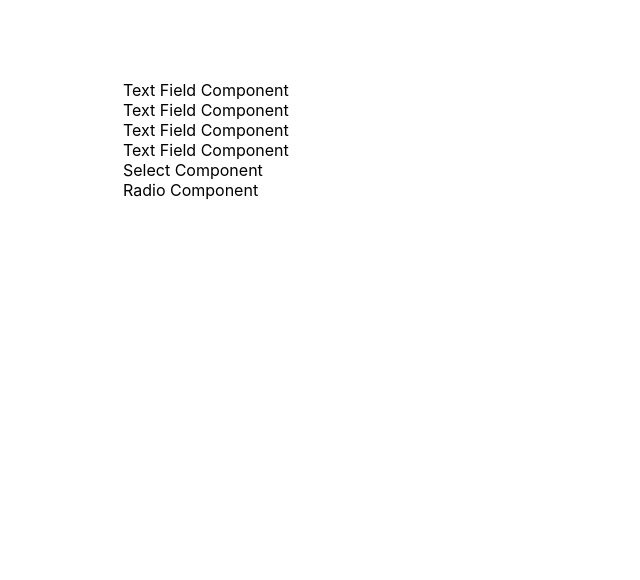
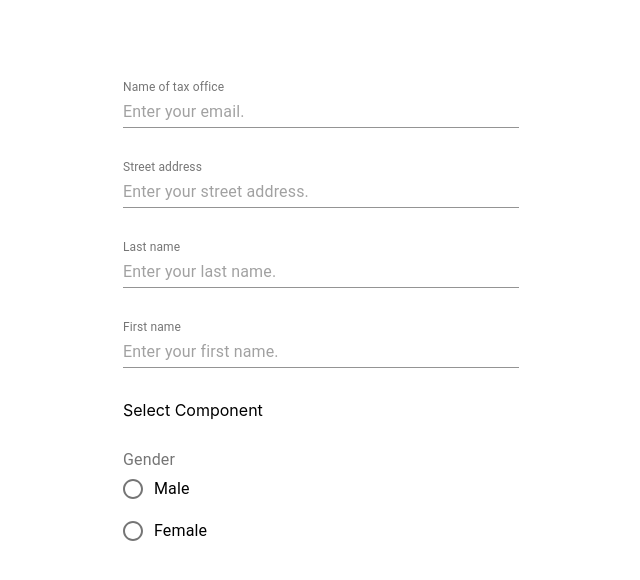
Before and after one commit to rstock08/avalara-coding-challenge, a React (Create React App) app: page / in a window 1280 px wide. Shown: the top 580 px of the page, without its empty margins (319-959 px from the left). Built offline with nearby package versions, Linux system fonts and the light colour scheme.

Commit message:
Textfield and radio buttons working

```diff
--- a/src/components/FormComponent.tsx
+++ b/src/components/FormComponent.tsx
@@ -1,6 +1,6 @@
-import { Container, TextField } from "@material-ui/core";
+import { Container } from "@material-ui/core";
 import React from "react";
-import { IFields, IForm, IFormFieldsData } from "../containers/FormContainer";
+import { IFormFieldsData } from "../containers/FormContainer";
 import TextComponent from "./TextFieldComponent";
 import SelectComponent from "./SelectComponent";
 import RadioComponent from "./RadioComponent";
@@ -13,13 +13,30 @@ interface IFormComponentProps {
 function mapFormInputFields(field: IFormFieldsData) {
     switch (field.type) {
         case "text": {
-            return <TextComponent />
+            return (
+                <TextComponent
+                    value={field.value}
+                    name={field.name}
+                    label={field.label}
+                    description={field.description}
+                    key={field.displayOrder}
+                />
+            )
         }
         case "select": {
             return <SelectComponent />
         }
         case "radio": {
-            return <RadioComponent />
+            return (
+                <RadioComponent
+                    value={field.value}
+                    name={field.name}
+                    label={field.label}
+                    description={field.description}
+                    key={field.displayOrder}
+                    options={field.options as string[]}
+                />
+            )
         }
         default: {
             return null;
@@ -34,7 +51,11 @@ export default function FormComponent(props: IFormComponentProps) {
         <Container maxWidth="xs" style={{ paddingTop: "5rem" }}>
 
             {props.formData.map((field: IFormFieldsData) => {
-                return mapFormInputFields(field)
+                return (
+                    <div style={{ paddingBottom: "2rem" }}>
+                        {(mapFormInputFields(field))}
+                    </div>
+                )
             })}
 
         </Container>
--- a/src/components/RadioComponent.tsx
+++ b/src/components/RadioComponent.tsx
@@ -1,9 +1,27 @@
+import { FormControlLabel, FormLabel, Radio, RadioGroup } from "@material-ui/core";
 import React from "react";
 
-export default function RadioComponent(){
+interface IRadioProps {
+    key: number;
+    value?: string;
+    name: string;
+    label: string;
+    description: string;
+    options: string[];
+    //handleChange(val: any): void;
+}
+
+export default function RadioComponent(props: IRadioProps) {
     return (
-        <div>
-            Radio Component
-        </div>
+        <React.Fragment>
+            <FormLabel component="legend">{props.label}</FormLabel>
+            <RadioGroup key={props.key} name={props.name} value={props.value}>
+                {
+                    props.options.map((option) => {
+                        return (<FormControlLabel value={option} control={<Radio />} label={option} />)
+                    })
+                }
+            </RadioGroup>
+        </React.Fragment>
     )
 }
--- a/src/components/TextFieldComponent.tsx
+++ b/src/components/TextFieldComponent.tsx
@@ -1,9 +1,27 @@
+import { TextField } from "@material-ui/core";
 import React from "react";
 
-export default function TextFieldComponent() {
+interface ITextFieldProps {
+    value?: string;
+    name: string;
+    label: string;
+    description: string;
+    key: number;
+}
+
+export default function TextFieldComponent(props: ITextFieldProps) {
     return (
-        <div>
-            Text Field Component
-        </div>
+        <React.Fragment>
+            <TextField
+                key={props.key}
+                fullWidth
+                label={props.label}
+                value={props.value}
+                placeholder={props.description}
+                InputLabelProps={{
+                    shrink: true,
+                }}
+            />
+        </React.Fragment>
     )
 }
--- a/src/containers/FormContainer.tsx
+++ b/src/containers/FormContainer.tsx
@@ -1,4 +1,4 @@
-import React, { useEffect, useLayoutEffect, useState } from "react";
+import React, { useEffect, useState } from "react";
 import FormComponent from "../components/FormComponent";
 import { dumbydata } from "../dumbydata";
 
@@ -16,6 +16,7 @@ export interface IFields {
 }
 
 export interface IFormFieldsData {
+    value?: string;
     name: string;
     type: string; // Switch to enum
     label: string;
@@ -36,7 +37,7 @@ export default function FormContainer(props: IFormContainerProps) {
     const [formType, setFormtype] = useState("")
 
     useEffect(() => {
-        setFormtype(dumbydata.formType)
+        setFormtype(dumbydata.formType);
         setFormData(dumbydata.data.fields);
     }, []);
 
```
